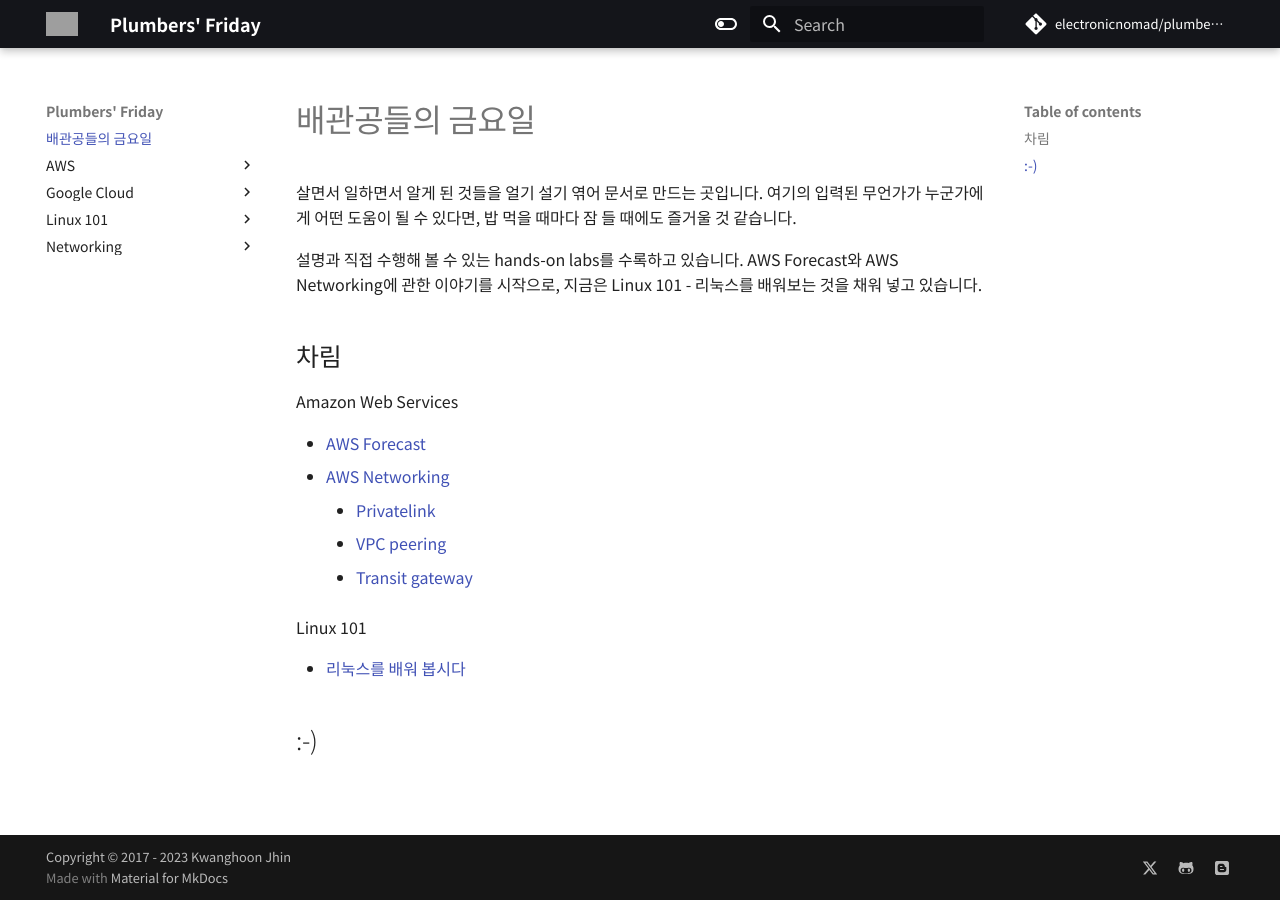
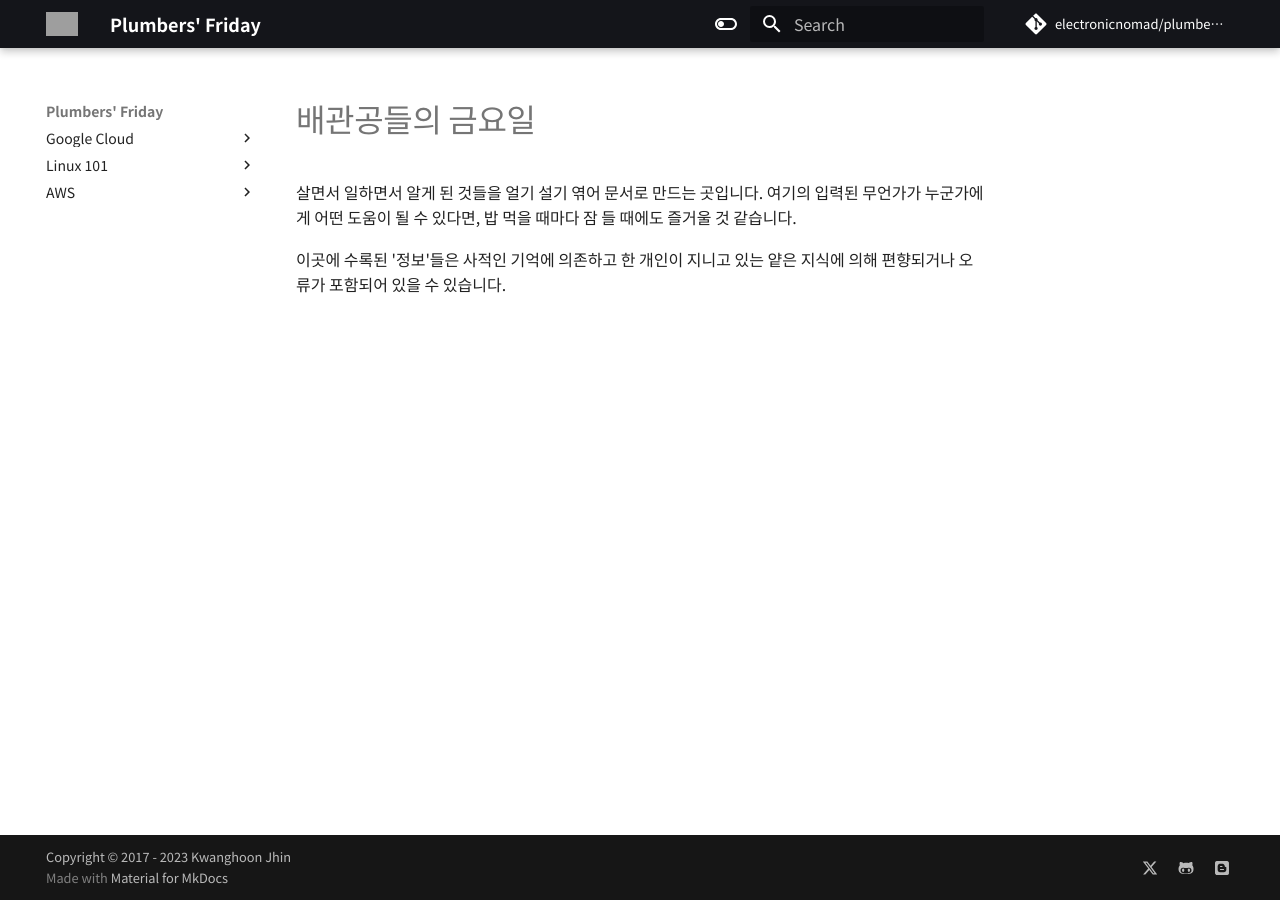
Before and after one commit to electronicnomad/plumbers-friday, an MkDocs documentation site: the page built from docs/index.md, in a window 1280 px wide. Built offline with MkDocs 1.6.1 and Material for MkDocs 9.7.7, drawn with Linux system fonts in a browser that asks for light colours; some web fonts are replaced; comment, search, counter and statistics services are not loaded; grey boxes are pictures that could not be loaded.

Commit message:
building GCP section

```diff
--- a/docs/index.md
+++ b/docs/index.md
@@ -4,22 +4,5 @@
 여기의 입력된 무언가가 누군가에게 어떤 도움이 될 수 있다면,
 밥 먹을 때마다 잠 들 때에도 즐거울 것 같습니다.
 
-설명과 직접 수행해 볼 수 있는 hands-on labs를 수록하고 있습니다.
-AWS Forecast와 AWS Networking에 관한 이야기를 시작으로,
-지금은 Linux 101 - 리눅스를 배워보는 것을 채워 넣고 있습니다.
-
-## 차림
-
-Amazon Web Services
-
-- [AWS Forecast](./aws/forecast/)
-- [AWS Networking](./aws/networking/)
-  * [Privatelink](./aws/networking/privatelink/)
-  * [VPC peering](./aws/networking/vpc-peering/)
-  * [Transit gateway](./aws/networking/transit-gateway/)
-
-Linux 101
-
-- [리눅스를 배워 봅시다](./linux/)
-
-## :-)
+이곳에 수록된 '정보'들은 사적인 기억에 의존하고 한 개인이 지니고 있는
+얕은 지식에 의해 편향되거나 오류가 포함되어 있을 수 있습니다.
```
Also changed, not shown: docs/gcp/compute/virtual-machines.md (added, +5 -0 lines), docs/.pages (added), docs/gcp/.pages, docs/gcp/compute/.pages (added), docs/gcp/compute/instance-groups.md (added), docs/gcp/storage-is.md (deleted), docs/gcp/storage/.pages (added), docs/gcp/storage/shared-storage-services.md (added), docs/gcp/storage/storage-is.md (added).
